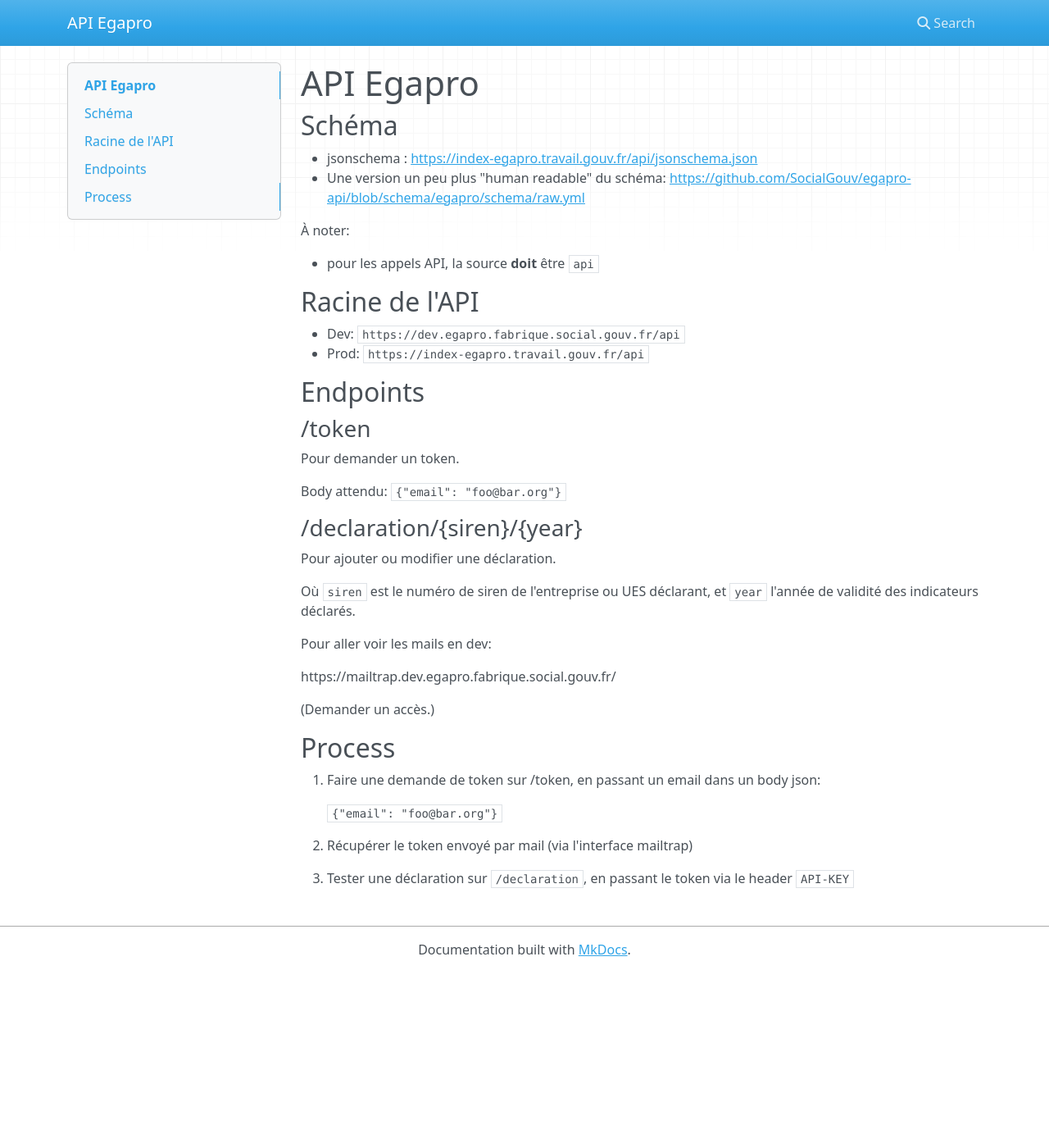
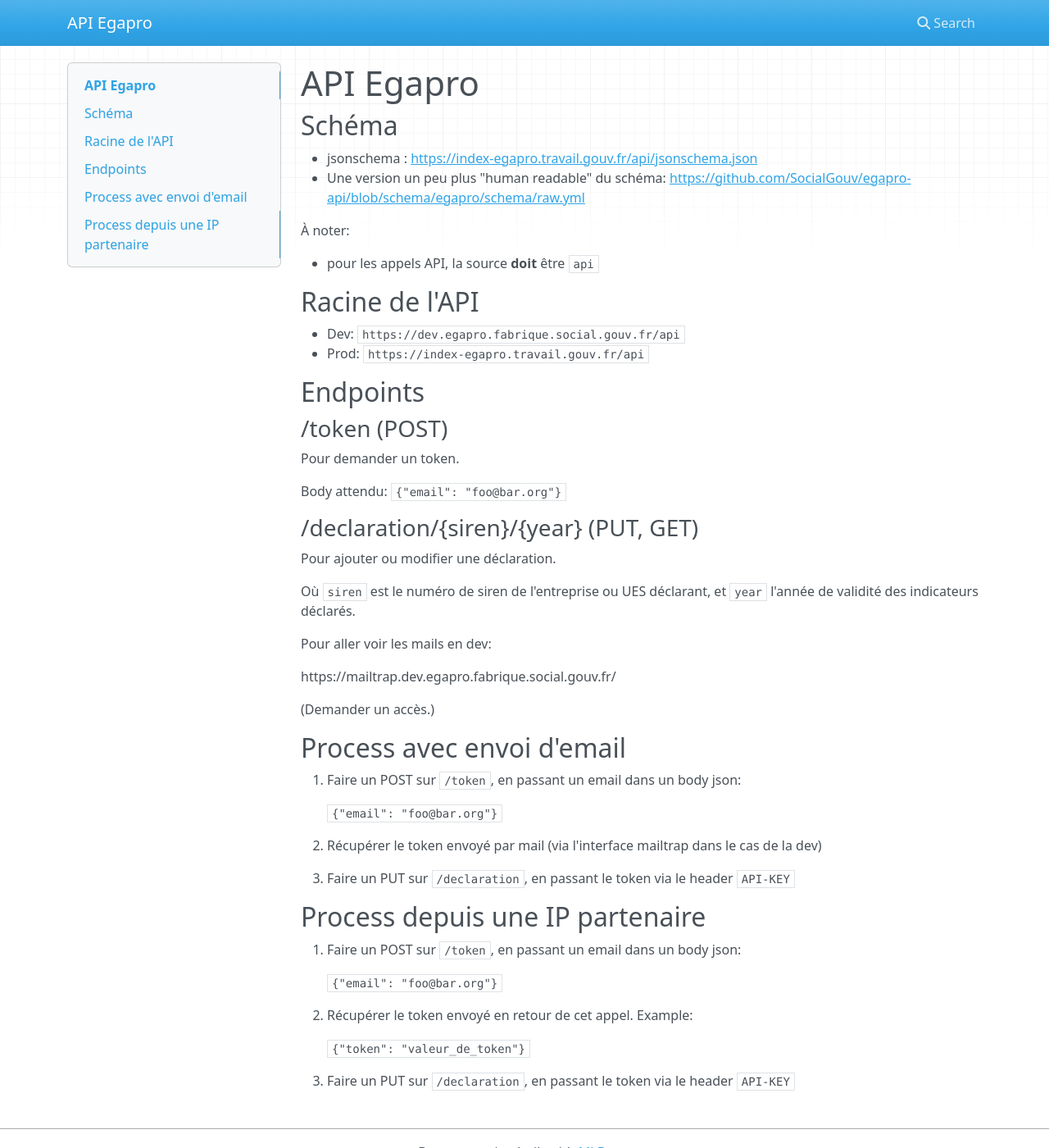
Before and after one commit to SocialGouv/egapro-api, an MkDocs documentation site: the page built from docs/index.md, in a window 1280 px wide and 1400 px high. Shown: the whole window at 82% size. Built offline with MkDocs 1.6.1, drawn with Linux system fonts in a browser that asks for light colours; nearby versions of some CDN libraries.

Commit message:
feat(doc): mention allowed IP

```diff
--- a/docs/index.md
+++ b/docs/index.md
@@ -16,12 +16,12 @@
 
 ## Endpoints
 
-### /token
+### /token (POST)
 Pour demander un token.
 
 Body attendu: `{"email": "foo@bar.org"}`
 
-### /declaration/{siren}/{year}
+### /declaration/{siren}/{year} (PUT, GET)
 Pour ajouter ou modifier une déclaration.
 
 Où `siren` est le numéro de siren de l'entreprise ou UES déclarant, et `year` l'année de validité des indicateurs déclarés.
@@ -32,12 +32,24 @@ https://mailtrap.dev.egapro.fabrique.social.gouv.fr/
 
 (Demander un accès.)
 
-## Process
+## Process avec envoi d'email
 
-1. Faire une demande de token sur /token, en passant un email dans un body json:
+1. Faire un POST sur `/token`, en passant un email dans un body json:
 
     `{"email": "foo@bar.org"}`
 
-1. Récupérer le token envoyé par mail (via l'interface mailtrap)
+1. Récupérer le token envoyé par mail (via l'interface mailtrap dans le cas de la dev)
 
-1. Tester une déclaration sur `/declaration`, en passant le token via le header `API-KEY`
+1. Faire un PUT sur `/declaration`, en passant le token via le header `API-KEY`
+
+## Process depuis une IP partenaire
+
+1. Faire un POST sur `/token`, en passant un email dans un body json:
+
+    `{"email": "foo@bar.org"}`
+
+1. Récupérer le token envoyé en retour de cet appel. Example:
+
+    `{"token": "valeur_de_token"}`
+
+1. Faire un PUT sur `/declaration`, en passant le token via le header `API-KEY`
```
